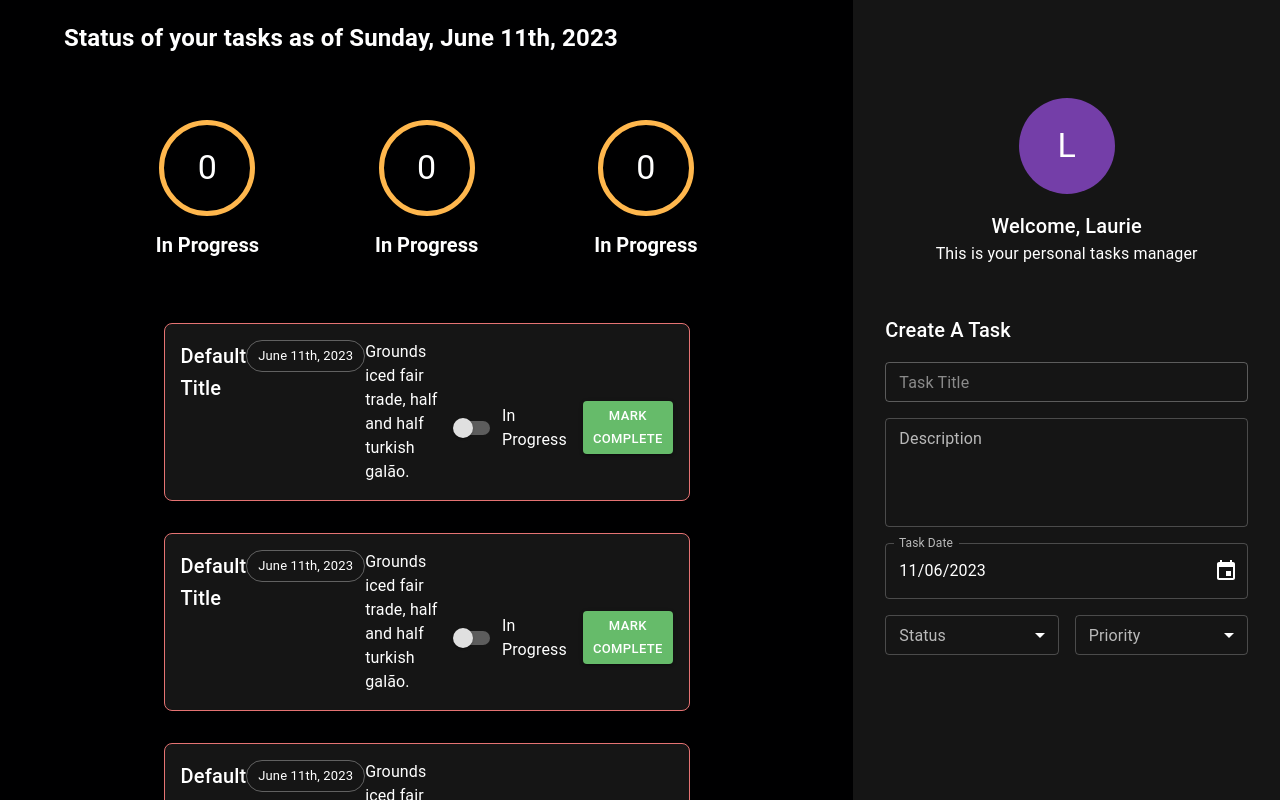
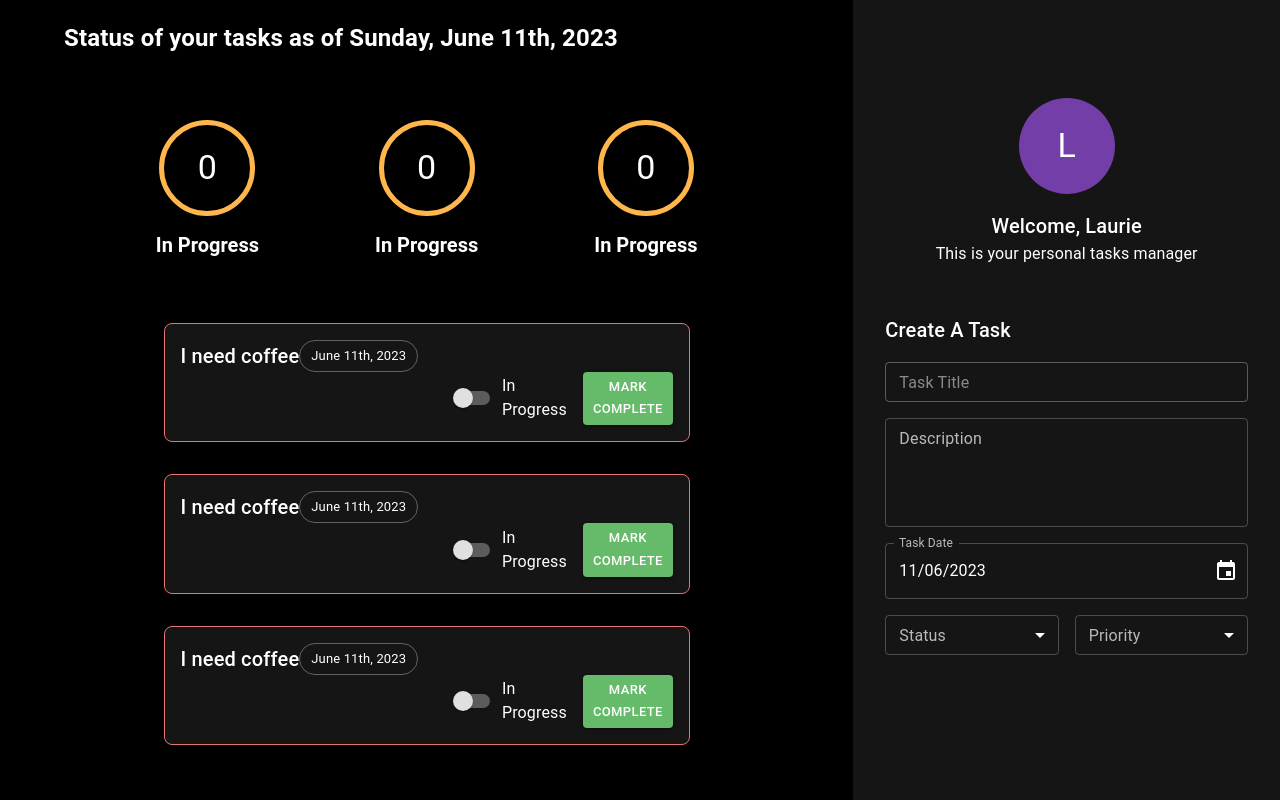
Before and after one commit to laurieroy/ts-tasks, a React (Create React App) app: page / in a window 1280 px wide. Shown: the top 800 px of the page. Built offline with nearby package versions, Linux system fonts and the light colour scheme.

Commit message:
Make tasks dynamic - Add interfaces

```diff
--- /dev/null
+++ b/src/components/task/interfaces/ITask.ts
@@ -0,0 +1,12 @@
+import { ITaskDescription } from '../ITaskDescription';
+import { ITaskHeader } from './ITaskHeader';
+import { ITaskFooter } from './ITaskFooter';
+
+export interface ITask
+  extends ITaskDescription,
+    ITaskFooter,
+    ITaskHeader {
+  id?: string;
+  priority?: string;
+  status?: string;
+}
--- a/src/components/task/task.tsx
+++ b/src/components/task/task.tsx
@@ -1,10 +1,23 @@
 import { Box } from '@mui/material';
 import React, { FC, ReactElement } from 'react';
+import { Priority } from '../CreateTaskForm/enums/Priority';
+import { Status } from '../CreateTaskForm/enums/Status';
+import { ITask } from './interfaces/ITask';
 import { TaskDescription } from './_taskDescription';
 import { TaskFooter } from './_taskFooter';
 import { TaskHeader } from './_taskHeader';
 
-export const Task: FC = (): ReactElement => {
+export const Task: FC<ITask> = (props): ReactElement => {
+  const {
+    title = 'I need coffee',
+    date = new Date(),
+    description = '',
+    priority = Priority.normal,
+    status = Status.completed,
+    onClick = (e) => console.log(e),
+    onStatusChange = (e) => console.log(e),
+  } = props;
+
   return (
     <Box
       display="flex"
@@ -21,9 +34,12 @@ export const Task: FC = (): ReactElement => {
         borderColor: 'error.light',
       }}
     >
-      <TaskHeader />
-      <TaskDescription />
-      <TaskFooter />
+      <TaskHeader title={title} date={date} />
+      <TaskDescription description={description} />
+      <TaskFooter
+        onClick={onClick}
+        onStatusChange={onStatusChange}
+      />
     </Box>
   );
 };
```
